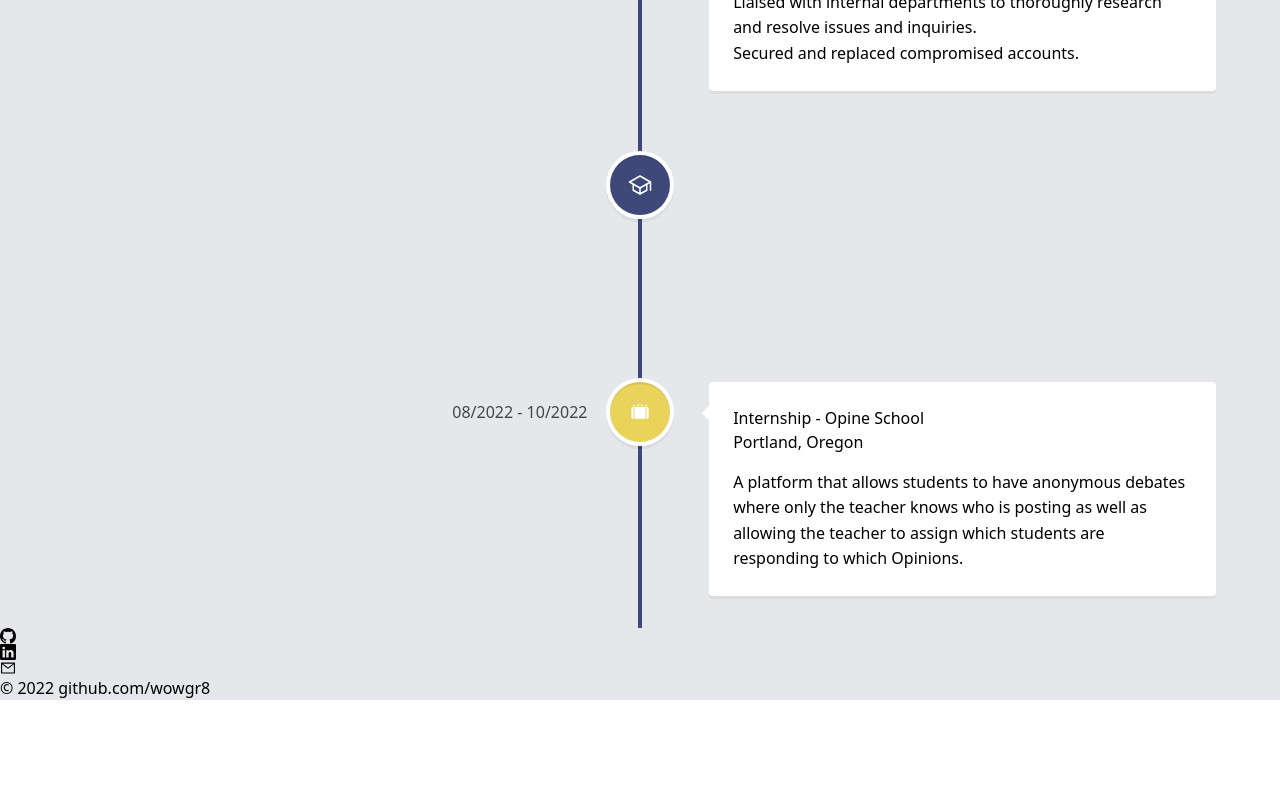
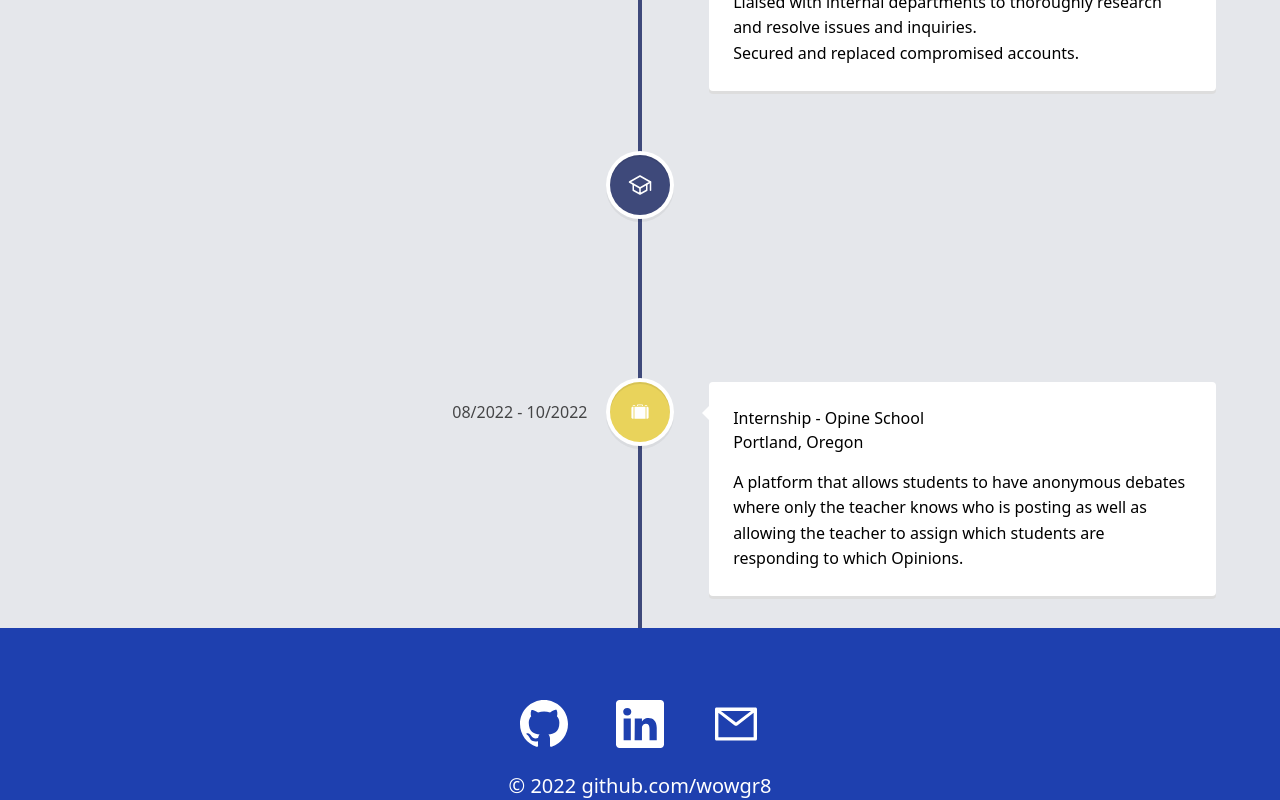
Before and after one commit to wowgr8/personal-portfolio, a React (Create React App) app: page /experience in a window 1280 px wide. Shown: the part 739-1539 px from the top of the page. Before the commit the page ends 1439 px from the top, so only its background shows below. Built offline with nearby package versions, Linux system fonts and the light colour scheme.

Commit message:
add tailwindCSS styling

```diff
--- a/src/components/Footer.js
+++ b/src/components/Footer.js
@@ -5,14 +5,21 @@ import '../styles/Footer.css'
 
 function Footer() {
   return (
-    <div className='footer'>
-      <div className='socialMedia'>
-        <a href='https://github.com/wowgr8'><BsGithub /></a>
-        <a href='https://www.linkedin.com/in/cesar-aug-lopez/'><BsLinkedin /></a>
-        <a href='mailto:lopez.cesar.aug@gmail.com'><AiOutlineMail /></a>
+    <div className="w-full h-250 bg-blue-800 flex flex-col justify-center items-center pt-12 mt-250">
+      <div className="flex">
+        <a href="https://github.com/wowgr8" className="text-white m-6 text-5xl">
+          <BsGithub />
+        </a>
+        <a href="https://www.linkedin.com/in/cesar-aug-lopez/" className="text-white m-6 text-5xl">
+          <BsLinkedin />
+        </a>
+        <a href="mailto:lopez.cesar.aug@gmail.com" className="text-white m-6 text-5xl">
+          <AiOutlineMail />
+        </a>
       </div>
-      <p> &copy; 2022 github.com/wowgr8</p>
+      <p className="text-white text-xl">&copy; 2022 github.com/wowgr8</p>
     </div>
+
   )
 }
 
```
